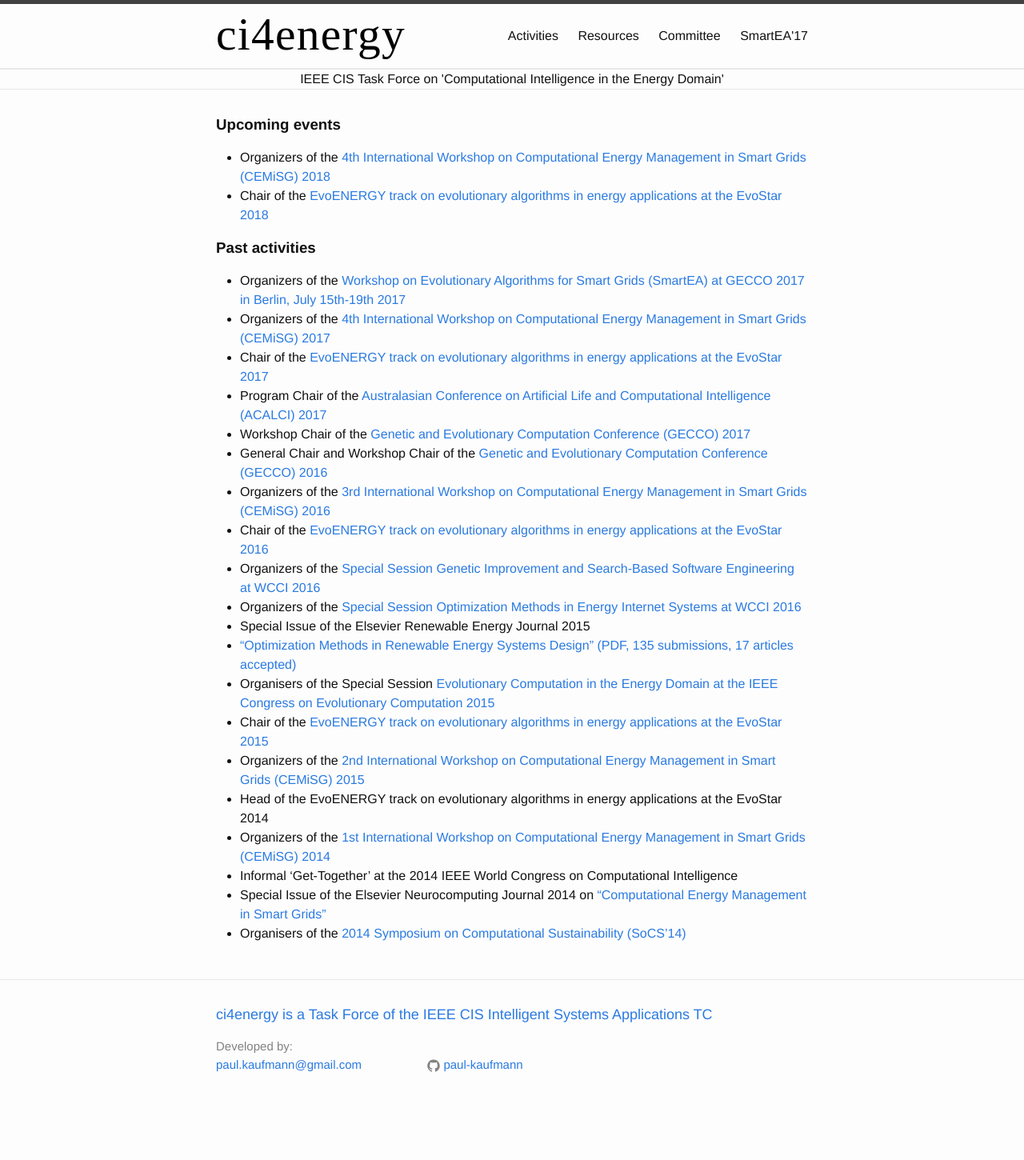
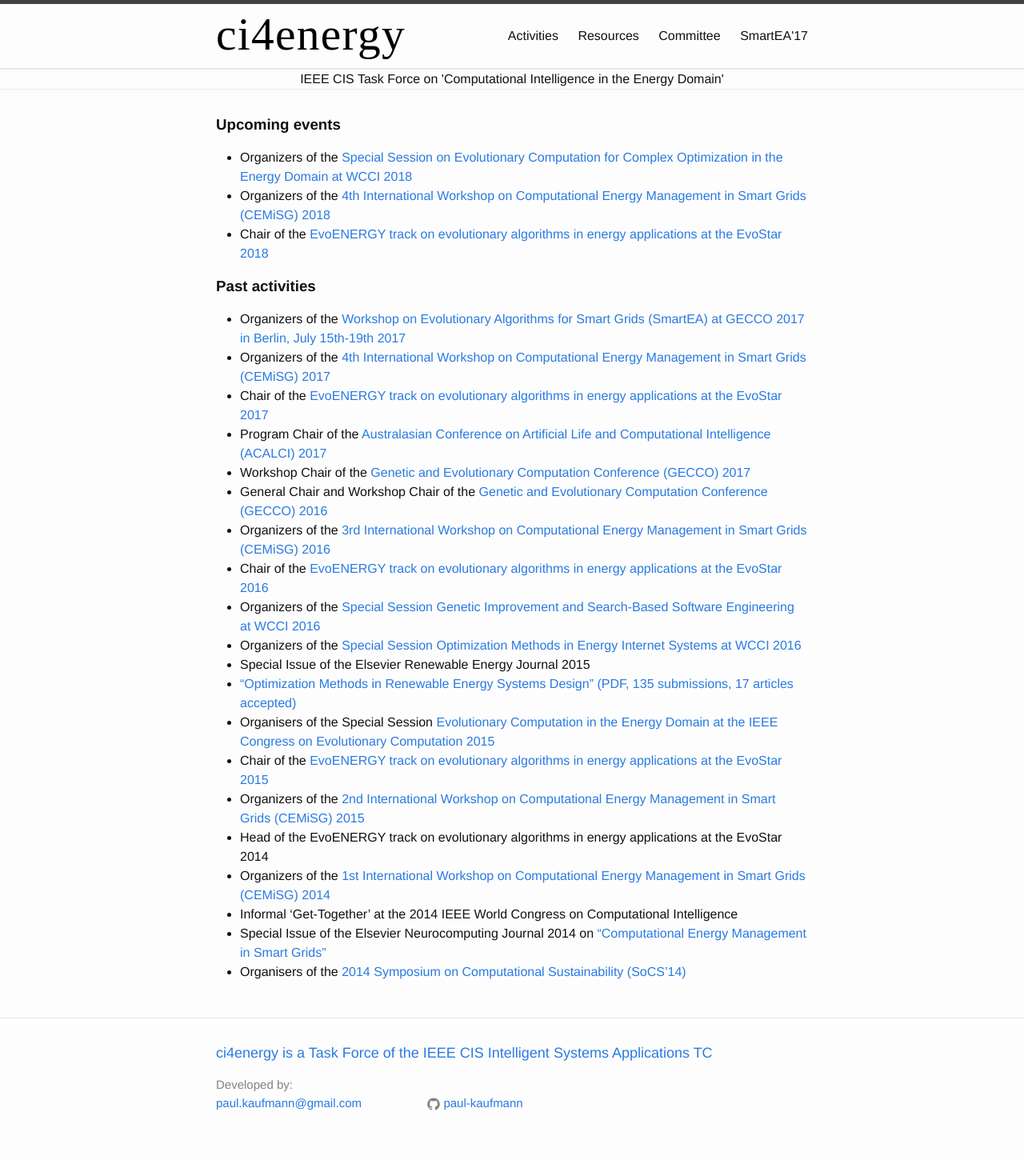
Before and after one commit to ci4energy/ci4energy.github.io, a Jekyll site: the page built from activities.md, in a window 1280 px wide. Shown: the whole page at 80% size. Built offline with Jekyll 4.4.1, drawn with Linux system fonts in a browser that asks for light colours; before the commit the page ends 1402 px from its top, so only the background shows below that.

Commit message:
no message

```diff
--- a/activities.md
+++ b/activities.md
@@ -6,8 +6,9 @@ weight: 10
 ---
 
 <h3><b>Upcoming events</b></h3>
-- Organizers of the <a href="http://www.cemisg.org/">4th International Workshop on Computational Energy Management in Smart Grids (CEMiSG) 2018
-- Chair of the <a href="http://www.evostar.org/">EvoENERGY track on evolutionary algorithms in energy applications at the EvoStar 2018
+- Organizers of the <a href="http://www.gecad.isep.ipp.pt/IEEE-SS-CEC-WCCI2018/">Special Session on Evolutionary Computation for Complex Optimization in the Energy Domain at WCCI 2018
+- Organizers of the <a href="http://www.cemisg.org/">4th International Workshop on Computational Energy Management in Smart Grids (CEMiSG) 2018</a>
+- Chair of the <a href="http://www.evostar.org/">EvoENERGY track on evolutionary algorithms in energy applications at the EvoStar 2018</a>
 
 <h3><b>Past activities</b></h3>
 
```
